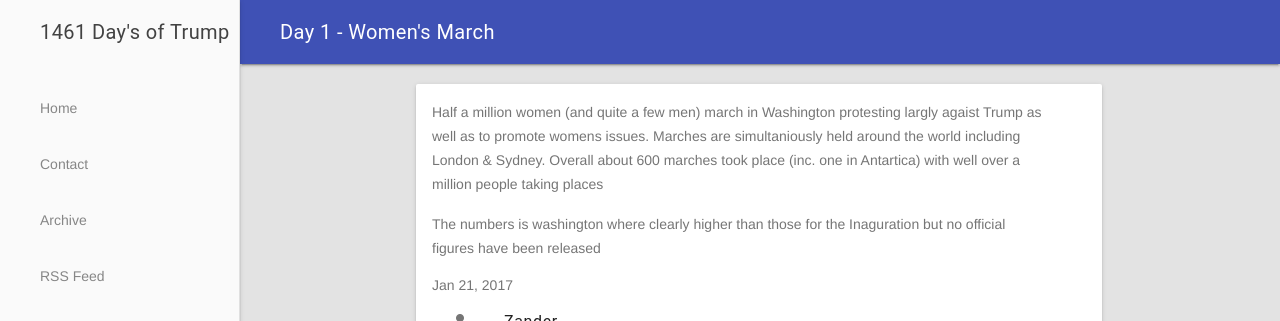
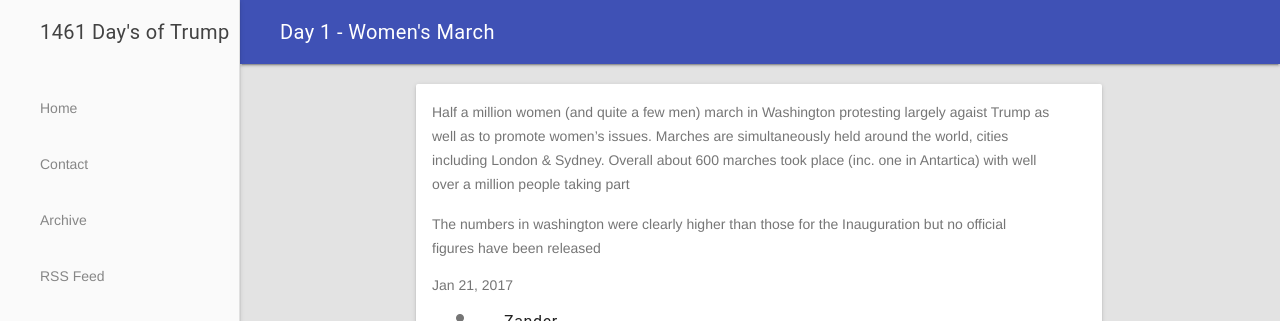
Before and after one commit to DaysOfTrump/DaysOfTrump.github.io, a Jekyll site: the page built from _posts/2017-01-21-Day-1.md, in a window 1280 px wide. Shown: the top 321 px of the page. Built offline with Jekyll 4.4.1, drawn with Linux system fonts in a browser that asks for light colours.

Commit message:
Update 2017-01-21-Day-1.md

```diff
--- a/_posts/2017-01-21-Day-1.md
+++ b/_posts/2017-01-21-Day-1.md
@@ -4,6 +4,6 @@ title: Day 1 - Women's March
 author: Zander
 ---
 
-Half a million women (and quite a few men) march in Washington protesting largly agaist Trump as well as to promote womens issues. Marches are simultaniously held around the world including London & Sydney. Overall about 600 marches took place (inc. one in Antartica) with well over a million people taking places
+Half a million women (and quite a few men) march in Washington protesting largely agaist Trump as well as to promote women's issues. Marches are simultaneously held around the world, cities including London & Sydney. Overall about 600 marches took place (inc. one in Antartica) with well over a million people taking part
 
-The numbers is washington where clearly higher than those for the Inaguration but no official figures have been released
+The numbers in washington were clearly higher than those for the Inauguration but no official figures have been released
```
